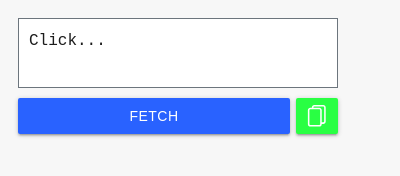
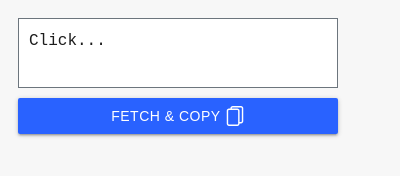
Before and after one commit to DekodeInteraktiv/teamwork-desk-browser-addon, a browser extension: page popup/index.html in a window 400 px wide. Drawn offline with Linux system fonts and the light colour scheme.

Commit message:
FEATURE: Removed copy button and combined them

```diff
--- a/popup/index.html
+++ b/popup/index.html
@@ -8,8 +8,7 @@
 <body>
     <textarea class="content" id="content">Click...</textarea>
     <div class="buttons">
-        <button id="fetch_button" class="btn btn-block fetch" >Fetch</button>
-        <button id="copy_button" class="btn btn-block copy" >
+        <button id="copy_button" class="btn btn-block copy" >Fetch & Copy
             <svg xmlns="http://www.w3.org/2000/svg" xmlns:xlink="http://www.w3.org/1999/xlink" version="1.1" id="Capa_1" x="0px" y="0px" viewBox="0 0 210.107 210.107">
                 <g>
                     <path style="fill:#fff;" d="M168.506,0H80.235C67.413,0,56.981,10.432,56.981,23.254v2.854h-15.38   c-12.822,0-23.254,10.432-23.254,23.254v137.492c0,12.822,10.432,23.254,23.254,23.254h88.271   c12.822,0,23.253-10.432,23.253-23.254V184h15.38c12.822,0,23.254-10.432,23.254-23.254V23.254C191.76,10.432,181.328,0,168.506,0z    M138.126,186.854c0,4.551-3.703,8.254-8.253,8.254H41.601c-4.551,0-8.254-3.703-8.254-8.254V49.361   c0-4.551,3.703-8.254,8.254-8.254h88.271c4.551,0,8.253,3.703,8.253,8.254V186.854z M176.76,160.746   c0,4.551-3.703,8.254-8.254,8.254h-15.38V49.361c0-12.822-10.432-23.254-23.253-23.254H71.981v-2.854   c0-4.551,3.703-8.254,8.254-8.254h88.271c4.551,0,8.254,3.703,8.254,8.254V160.746z"/>
--- a/popup/style.css
+++ b/popup/style.css
@@ -44,7 +44,7 @@ body {
 
 .buttons {
     display: grid;
-    grid-template-columns: 85% 13%;
+    grid-template-columns: 100%;
     grid-gap: 2%;
 }
 
@@ -71,11 +71,8 @@ body {
 }
 
 .btn.copy {
-    background-color: #29ff43;
-}
-
-.btn.fetch {
     background-color: #2962ff;
+    position: relative;
 }
 
 .btn-block {
@@ -92,5 +89,6 @@ body {
 }
 
 svg {
-    display: flex;
+    vertical-align: -5px;
+    max-width: 20px;
 }
```
